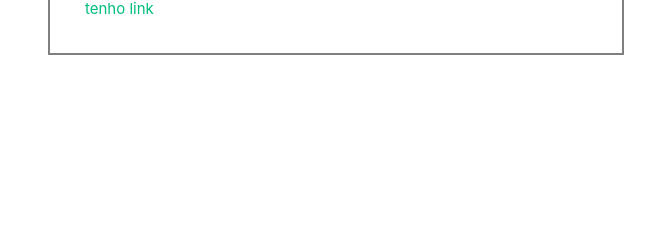
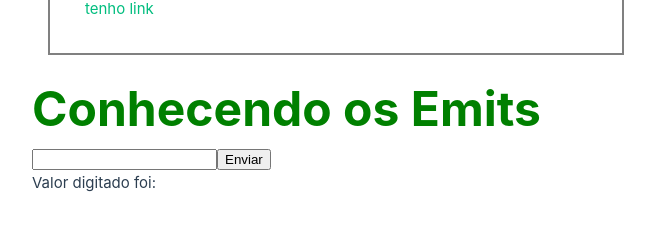
Before and after one commit to treinaweb/vue-componentes, a Vue app: page / in a window 1280 px wide. Shown: the part 619-850 px from the top of the page, without its empty margins (0-671 px from the left). Built offline with nearby package versions, Linux system fonts and the light colour scheme.

Commit message:
1-11 Conhecendo os emits

```diff
--- a/src/App.vue
+++ b/src/App.vue
@@ -2,6 +2,8 @@
 import Titulo from "./components/Global/Titulo.vue";
 import CardProfessores from "./components/Card/CardProfessores.vue";
 import CardUsuario from "./components/Card/CardUsuario.vue";
+import FormularioInput from "./components/Global/FormularioInput.vue";
+import { ref } from "vue";
 
 const professores = [
     {
@@ -23,6 +25,12 @@ const professores = [
         linguagem: "Python",
     },
 ];
+
+const mensagem = ref("");
+
+function enviarMensagem(novaMensagem) {
+    mensagem.value = novaMensagem;
+}
 </script>
 
 <template>
@@ -55,6 +63,11 @@ const professores = [
                 <a href="#">tenho link</a>
             </template>
         </CardUsuario>
+        <div>
+            <Titulo texto="Conhecendo os Emits" />
+            <FormularioInput @enviar="enviarMensagem" />
+            <p>Valor digitado foi: {{ mensagem }}</p>
+        </div>
     </main>
 </template>
 
--- /dev/null
+++ b/src/components/Global/FormularioInput.vue
@@ -0,0 +1,15 @@
+<script setup>
+import { ref, defineEmits } from "vue";
+
+const texto = ref("");
+const emit = defineEmits(["enviar"]);
+
+function enviarMensagem() {
+    emit("enviar", texto.value);
+}
+</script>
+
+<template>
+    <input type="text" v-model="texto" />
+    <button @click="enviarMensagem">Enviar</button>
+</template>
```
